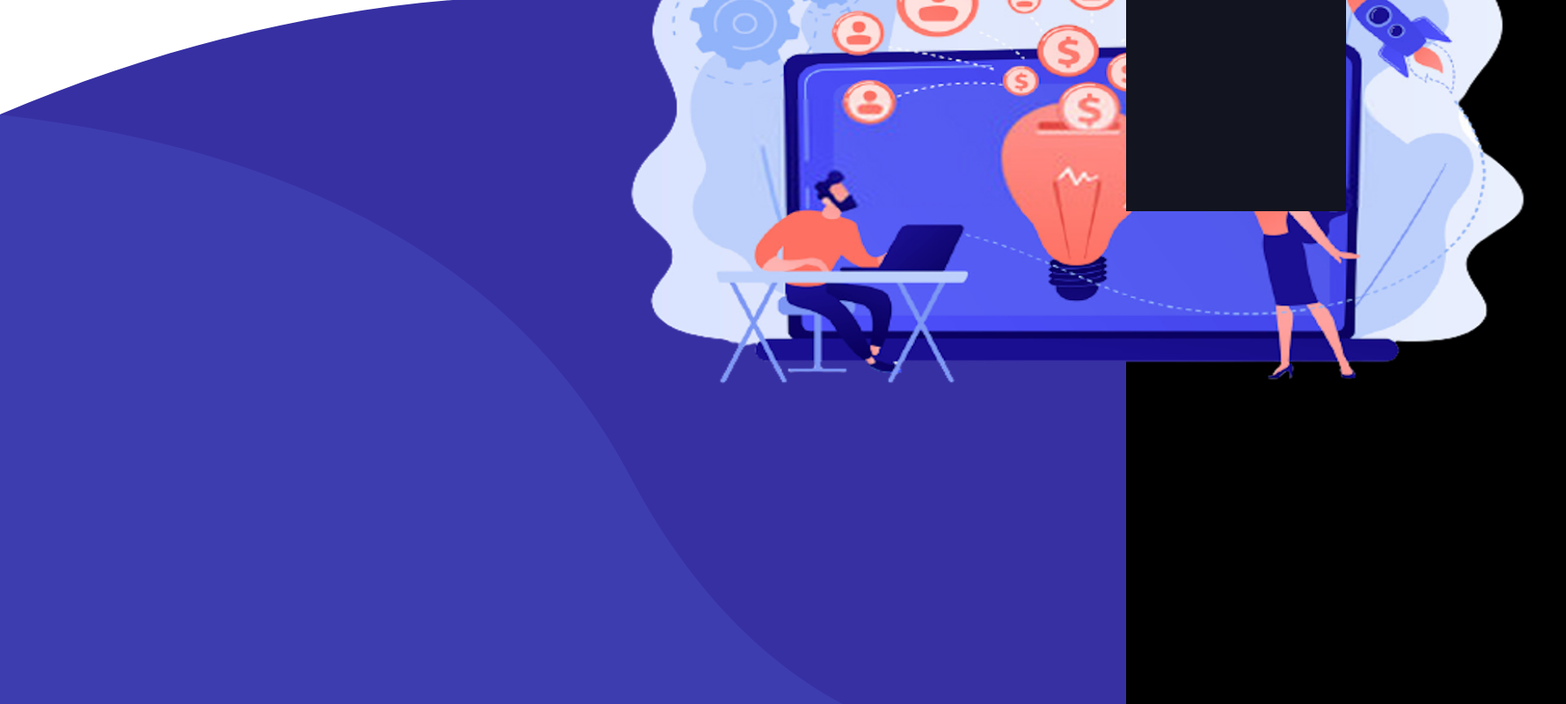
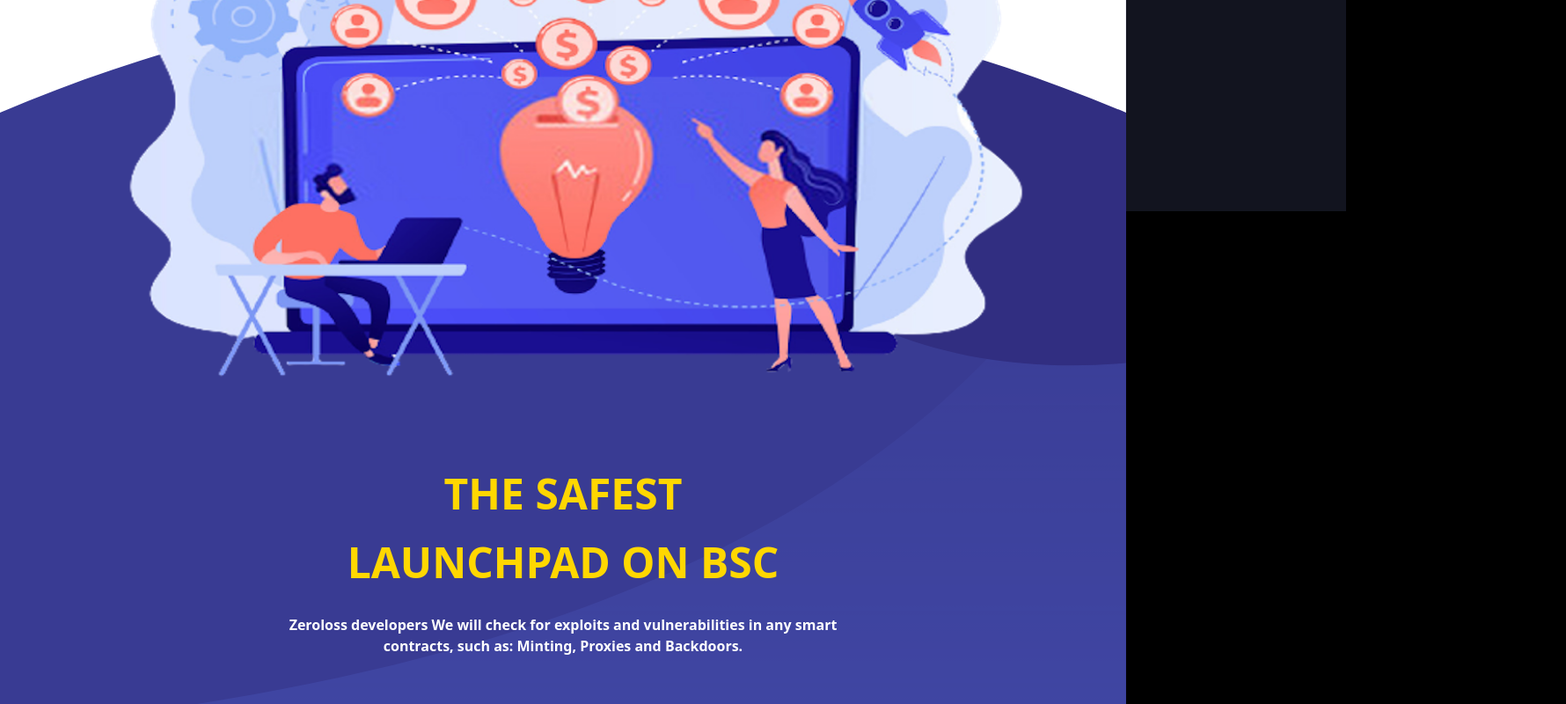
Before and after one commit to fourfor4/Zeroloss-front, a React (Create React App) app: page /idolaunchpad in a window 1280 px wide. Shown: the part 560-1360 px from the top of the page at 88% size, 1780 px wide, since content can reach past the window. Built offline with nearby package versions, Linux system fonts and the light colour scheme.

Commit message:
IDO launchpad

```diff
--- a/src/App.css
+++ b/src/App.css
@@ -130,7 +130,8 @@ body {
   bottom: auto;
   left: auto;
 }
-/* .svg-shape--top {
+
+.svg-shape--top {
   position: absolute!important;
   top: -2px;
   right: auto;
@@ -144,7 +145,7 @@ body {
   right: 0;
   bottom: -2px;
   left: 0;
-} */
+}
 
 .arrow-right-btn .arrow-right-icon {
   transition: .4s all;
--- a/src/pages/Dashboard.js
+++ b/src/pages/Dashboard.js
@@ -601,7 +601,7 @@ export default function Dashboard() {
               We raise funds from our community for Charity and Community Building
             </p>
           </div>
-          <div className='ml-auto pt-6 lg:py-0 text-right'>
+          <div className='ml-auto pt-6 lg:py-0 text-right z-10'>
             <button className='ml-auto py-2 px-8 border-4 border-white rounded-md bg-gold text-black text-lg font-semibold flex items-center arrow-right-btn'>
               GO!
               <FaArrowRight className='ml-3 arrow-right-icon' />
--- a/src/pages/Idolaunchpad.js
+++ b/src/pages/Idolaunchpad.js
@@ -17,15 +17,10 @@ export default function Idolaunchpad() {
           </div>
         </div>
       </section>
-      <section className='bg-white relative'>
-        <div className='bg-indigo-800 relative'>
-          <div className="svg-shape--top w-full">
-            <svg xmlns="http://www.w3.org/2000/svg" viewBox="0 0 1920 407" className="svg w-100 replaced-svg">
-              <path fill="#FFF" fillRule="evenodd" d="M0.874393486,0.508626345 L1920.87439,0.508626345 L1920.87439,406.508626 C1600.87439,271.175293 1280.87439,203.508626 960.874393,203.508626 C640.874393,203.508626 320.874393,271.175293 0.874393486,406.508626" transform="matrix(-1 0 0 1 1920.749 0)"></path>
-            </svg>
-          </div>
-          <div className="svg-shape -z-1">
-            <svg xmlns="http://www.w3.org/2000/svg" xlink="http://www.w3.org/1999/xlink" viewBox="0 0 1920 1717" className="svg replaced-svg">
+      <section className='pt-10 bg-white relative overflow-hidden'>
+        <div className='bg-indigo-900 py-20'>
+          <div className="svg-shape">
+            <svg xmlns="http://www.w3.org/2000/svg" xlink="http://www.w3.org/1999/xlink" viewBox="0 0 1920 1717" className="svg replaced-svg h-full w-full">
               <defs>
                 <path id="wave-7-a" d="M0,-1.13686838e-13 C531.916262,62.1069999 890.207727,267.759397 1074.87439,616.95719 C1259.54106,966.154983 1541.20773,1125.14851 1919.87439,1093.93778 L1919.87439,1716 L0,1716 L0,-1.13686838e-13 Z"></path>
                 <linearGradient id="wave-7-b" x1="99.305%" x2="99.305%" y1="3.216%" y2="100%">
@@ -33,7 +28,7 @@ export default function Idolaunchpad() {
                   <stop offset="100%" stopColor="#6987FF"></stop>
                 </linearGradient>
               </defs>
-            <g fill="none" fillRule="evenodd" transform="translate(-.126 .509)">
+              <g className='w-full' fill="none" fillRule="evenodd" transform="translate(-.126 .509)">
                 <mask id="wave-7-c" fill="#fff">
                   <use href="#wave-7-a"></use>
                 </mask>
@@ -42,8 +37,26 @@ export default function Idolaunchpad() {
               </g>
             </svg>
           </div>
-          <div className='container z-10 absolute top-0 inset-1/2 -translate-x-1/2 -translate-y-1/2'>
-            <img src={idolaunchpad} className='w-full' />
+          <div className="svg-shape--top w-full">
+            <svg xmlns="http://www.w3.org/2000/svg" viewBox="0 0 1920 407" className="svg w-100 replaced-svg">
+              <path fill="#FFF" fillRule="evenodd" d="M0.874393486,0.508626345 L1920.87439,0.508626345 L1920.87439,406.508626 C1600.87439,271.175293 1280.87439,203.508626 960.874393,203.508626 C640.874393,203.508626 320.874393,271.175293 0.874393486,406.508626" transform="matrix(-1 0 0 1 1920.749 0)"></path>
+            </svg>
+          </div>
+          <div className='container relative'>
+            <img src={idolaunchpad} className='w-full -mt-32' />
+            <div className='mt-10 w-3/5 mx-auto text-center'>
+              <div className='text-gold text-4xl lg:text-5xl font-semibold'>
+                <p className='leading-relaxed'>
+                  THE SAFEST
+                </p>
+                <p className='leading-relaxed'>
+                  LAUNCHPAD ON BSC
+                </p>
+              </div>
+              <div className='font-semibold text-white mt-5'>
+                Zeroloss developers We will check for exploits and vulnerabilities in any smart contracts, such as: Minting, Proxies and Backdoors.
+              </div>
+            </div>
           </div>
         </div>
       </section>
```
Lines whose indentation alone changed are shown as unchanged.
